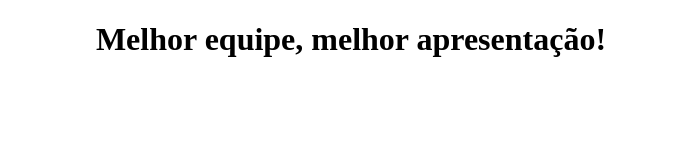
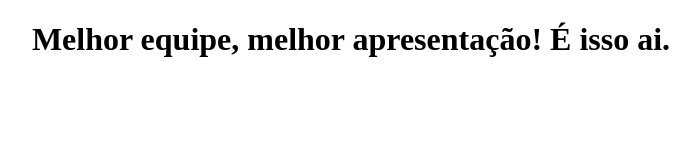
Before and after one commit to Devzando/trabalho_drocker, a website: page src/index.html in a window 1280 px wide. Shown: the whole page, without its empty margins (289-989 px from the left). Drawn offline with Linux system fonts and the light colour scheme.

Commit message:
teste deploy 6

```diff
--- a/src/index.html
+++ b/src/index.html
@@ -8,7 +8,7 @@
 </head>
 <body>
     <h1 style="text-align: center;">
-        Melhor equipe, melhor apresentação!
+        Melhor equipe, melhor apresentação! É isso ai.
     </h1>
 </body>
 </html>
```
